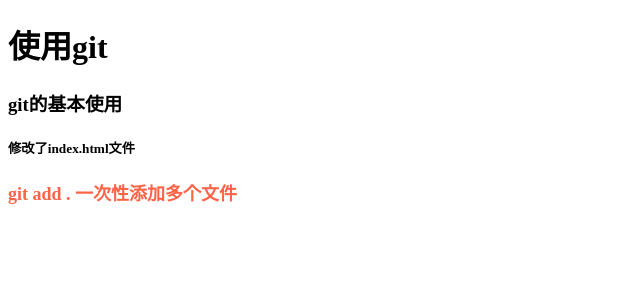
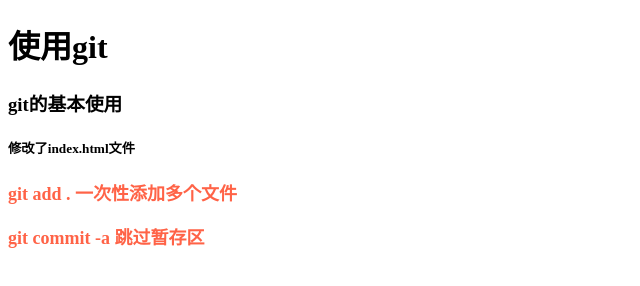
Before and after one commit to zhuliudan001/project_02, a plain HTML site: page index.html in a window 1280 px wide. Shown: the whole page, without its empty margins (0-640 px from the left). Drawn offline with Linux system fonts and the light colour scheme.

Commit message:
修改了index

```diff
--- a/index.html
+++ b/index.html
@@ -18,6 +18,7 @@
   <h5>修改了index.html文件</h5>
 
   <p>git add . 一次性添加多个文件</p>
+  <p>git commit -a 跳过暂存区</p>
 
 </body>
 <script src="./test.js"></script>
@@ -34,7 +35,7 @@
   // 你要添加的文件的名称添加文件到暂存区: git commit -m'描述信息一定要写'
   // 一次性添加多个文件到暂存区：git add .
   // 取消暂存文件：git reset HEAD 你要取消的文件
-  // 跳过暂存区：git commit -a -m '描述'
+  // 跳过暂存区(git add 和 git commit 复合写法)：git commit -a -m '描述'
 
 
 
```
